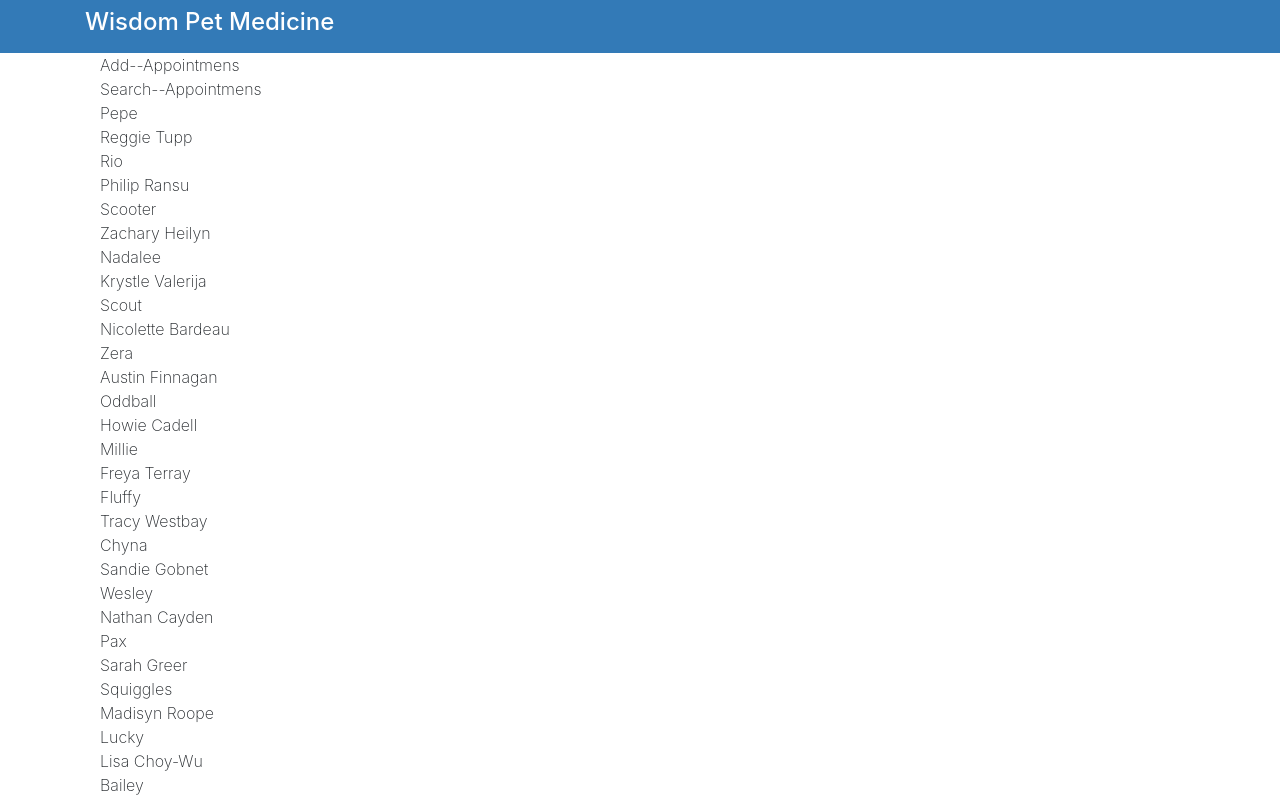
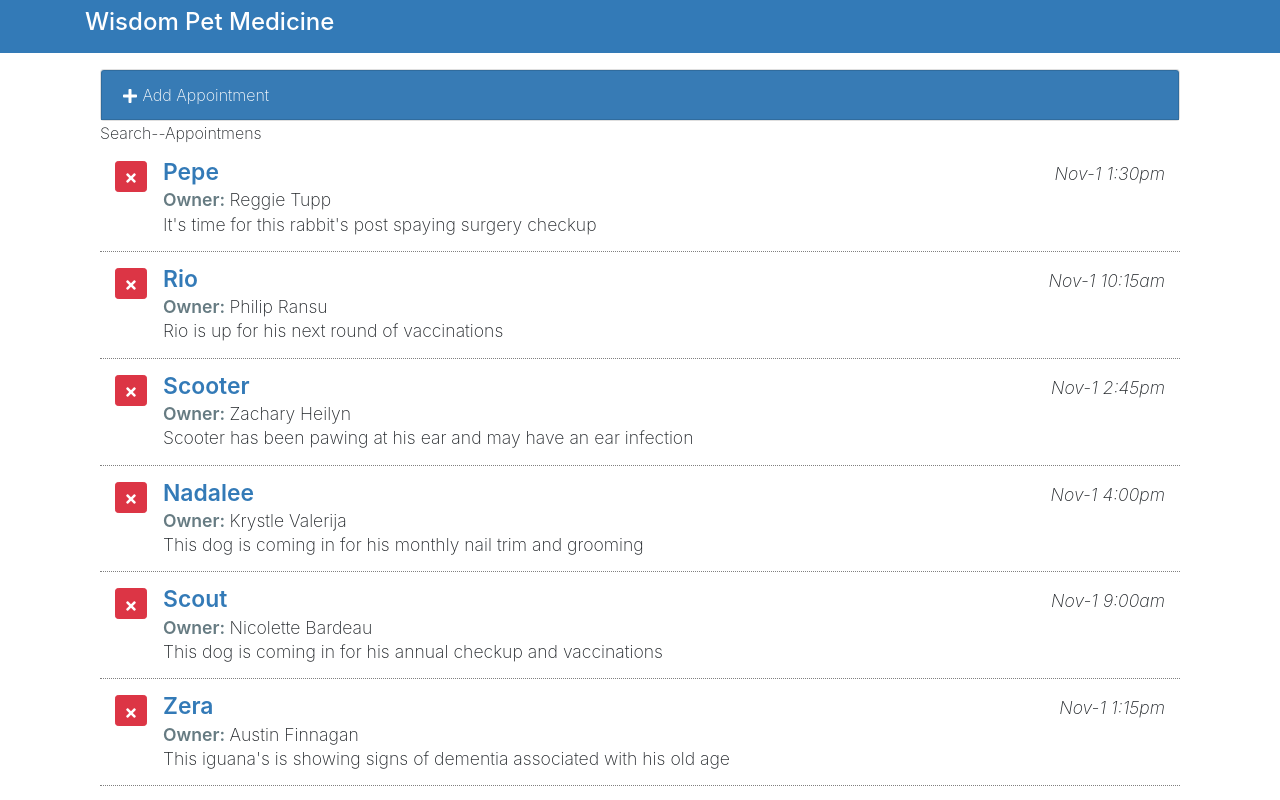
Before and after one commit to alefinvest/my-app-code-example, a React (Create React App) app: page / in a window 1280 px wide. Shown: the top 800 px of the page. Built offline with nearby package versions, Linux system fonts and the light colour scheme.

Commit message:
addAppointment component functionality created

```diff
--- a/src/components/AddAppointments.js
+++ b/src/components/AddAppointments.js
@@ -1,8 +1,176 @@
-import React, {Component} from 'react';
+import React, { Component } from 'react';
+import { FaPlus } from 'react-icons/fa';
 
 class AddAppointmens extends Component {
+
+  constructor() {
+    super();
+    this.state = {
+      petName: '',
+      ownerName: '',
+      aptDate: '',
+      aptTime: '',
+      aptNotes: ''
+    };
+    this.handleChange = this.handleChange.bind(this);
+    this.handleAdd = this.handleAdd.bind(this);
+  }
+
+  handleChange(e) {
+    const target = e.target;
+    const value = target.value;
+    const name = target.name;
+    this.setState({
+      [name]: value
+    });
+  }
+
+  handleAdd(e) {
+    e.preventDefault();
+    let tempApt = {
+      petName: this.state.petName,
+      ownerName: this.state.ownerName,
+      aptDate: this.state.aptDate + ' ' + this.state.aptTime,
+      aptNotes: this.state.aptNotes
+    };
+
+    this.props.addAppointment(tempApt);
+
+    this.setState({
+      petName: '',
+      ownerName: '',
+      aptDate: '',
+      aptTime: '',
+      aptNotes: ''
+    });
+
+    this.props.toggleForm();
+  }
+
     render() {
-        return <div>Add--Appointmens</div>;
+        return (
+          <div
+            className={
+              'card textcenter mt-3 ' +
+              (this.props.formDisplay ? '' : 'add-appointment')
+            }
+          >
+          <div
+            className="apt-addheading card-header bg-primary text-white"
+            onClick={this.props.toggleForm}
+          >
+            <FaPlus /> Add Appointment
+          </div>
+
+          <div className="card-body">
+          <form id="aptForm" noValidate
+            onSubmit={this.handleAdd}>
+            <div className="form-group form-row">
+              <label
+                  className="col-md-2 col-form-label text-md-right"
+                  htmlFor="petName"
+                  readOnly
+              >
+                  Pet Name
+              </label>
+              <div className="col-md-10">
+                  <input
+                  type="text"
+                  className="form-control"
+                  name="petName"
+                  placeholder="Pet's Name"
+                  value={this.state.petName}
+                  onChange={this.handleChange}
+                  />
+              </div>
+            </div>
+
+            <div className="form-group form-row">
+              <label
+                  className="col-md-2 col-form-label text-md-right"
+                  htmlFor="ownerName"
+              >
+                  Pet Owner
+              </label>
+              <div className="col-md-10">
+                  <input
+                  type="text"
+                  className="form-control"
+                  name="ownerName"
+                  placeholder="Owner's Name"
+                  value={this.state.ownerName}
+                  onChange={this.handleChange}
+                  />
+              </div>
+            </div>
+
+            <div className="form-group form-row">
+              <label
+                  className="col-md-2 col-form-label text-md-right"
+                  htmlFor="aptDate"
+              >
+                  Date
+              </label>
+              <div className="col-md-4">
+                <input
+                  type="date"
+                  className="form-control"
+                  name="aptDate"
+                  id="aptDate"
+                  value={this.state.aptDate}
+                  onChange={this.handleChange}
+                />
+              </div>
+              <label
+                  className="col-md-2 col-form-label text-md-right"
+                  htmlFor="aptTime"
+              >
+                  Time
+              </label>
+              <div className="col-md-4">
+                <input
+                  type="time"
+                  className="form-control"
+                  name="aptTime"
+                  id="aptTime"
+                  value={this.state.aptTime}
+                  onChange={this.handleChange}
+                />
+              </div>
+            </div>
+
+            <div className="form-group form-row">
+              <label className="col-md-2 text-md-right" htmlFor="aptNotes">
+                  Apt. Notes
+              </label>
+              <div className="col-md-10">
+                  <textarea
+                  className="form-control"
+                  rows="4"
+                  cols="50"
+                  name="aptNotes"
+                  id="aptNotes"
+                  placeholder="Appointment Notes"
+                  value={this.state.aptNotes}
+                  onChange={this.handleChange}
+                  />
+              </div>
+            </div>
+
+            <div className="form-group form-row mb-0">
+              <div className="offset-md-2 col-md-10">
+                <button
+                  type="submit"
+                  className="btn btn-primary d-block ml-auto"
+                >
+                  Add Appointment
+                </button>
+              </div>
+            </div>
+          </form>
+          </div>
+        </div>
+      );
     }
 }
 
--- a/src/components/App.js
+++ b/src/components/App.js
@@ -3,15 +3,41 @@ import '../css/App.css';
 import AddAppointments from './AddAppointments';
 import SearchAppointments from './SearchAppointments';
 import ListAppointments from './ListAppointments';
-import { times } from 'lodash';
+import { times, without } from 'lodash';
 
 class App extends React.Component {
 
   constructor() {
     super();
     this.state = {
-      myAppointments: []
+      myAppointments: [],
+      formDisplay: false,
+      lastIndex: 0
     };
+    this.deleteAppointment = this.deleteAppointment.bind(this);
+    this.addAppointment = this.addAppointment.bind(this);
+    this.toggleForm = this.toggleForm.bind(this);
+    this.deleteAppointment = this.deleteAppointment.bind(this);
+  }
+
+  addAppointment(apt) {
+    let tempApts = this.state.myAppointments;
+    apt.aptId = this.state.lastIndex;
+    tempApts.unshift(apt);
+    this.setState({
+      myAppointments: tempApts,
+      lastIndex: this.state.lastIndex + 1
+    });
+  }
+
+  deleteAppointment(apt) {
+    let tempApts = this.state.myAppointments;
+    tempApts = without(tempApts, apt);
+    this.setState({myAppointments: tempApts});
+  }
+
+  toggleForm() {
+    this.setState({ formDisplay: !this.state.formDisplay })
   }
 
   componentDidMount() {
@@ -19,6 +45,8 @@ class App extends React.Component {
     .then(response => response.json())
     .then(result => {
       const apts = result.map(item => {
+        item.aptId = this.state.lastIndex;
+        this.setState({lastIndex: this.state.lastIndex + 1});
         return item;
       });
       this.setState({
@@ -34,9 +62,16 @@ class App extends React.Component {
           <div className="row">
             <div className="col-md-12 bg-white">
               <div className="container">
-                <AddAppointments />
+                <AddAppointments
+                  formDisplay={this.state.formDisplay}
+                  toggleForm={this.toggleForm}
+                  addAppointment={this.addAppointment}
+                />
                 <SearchAppointments />
-                <ListAppointments appointments={this.state.myAppointments}/>
+                <ListAppointments
+                  appointments={this.state.myAppointments}
+                  deleteAppointment={this.deleteAppointment}
+                  />
               </div>
             </div>
           </div>
--- a/src/components/ListAppointments.js
+++ b/src/components/ListAppointments.js
@@ -1,14 +1,42 @@
 import React, {Component} from 'react';
+import { FaTimes } from 'react-icons/fa';
+import Moment from 'react-moment';
 
 class ListAppointmens extends Component {
   render() {
-    const listItems = this.props.appointments.map(item => (
-        <div>
-          <div>{item.petName}</div>
-          <div>{item.ownerName}</div>
-        </div>
-      ));
-    return <div>{listItems}</div>;
+    return (
+      <div className="appointment-list item-list mb-3" >
+        {this.props.appointments.map(item => (
+          <div className="pet-item col media py-3" key={item.aptId}>
+            <div className="mr-3">
+              <button className="pet-delete btn btn-sm btn-danger"
+                onClick={() => this.props.deleteAppointment(item)}>
+                <FaTimes />
+              </button>
+            </div>
+
+            <div className="pet-info media-body">
+              <div className="pet-head d-flex">
+                <span className="pet-name">{item.petName}</span>
+                <span className="apt-date ml-auto">
+                  <Moment
+                    date={item.aptDate}
+                    parse="YYYY-MM-dd hh:mm"
+                    format="MMM-D h:mma"
+                  />
+                </span>
+              </div>
+
+              <div className="owner-name">
+                <span className="label-item">Owner: </span>
+                <span>{item.ownerName}</span>
+              </div>
+              <div className="apt-notes">{item.aptNotes}</div>
+            </div>
+          </div>
+        ))}
+      </div>
+    );
   }
 }
 
--- a/src/css/App.css
+++ b/src/css/App.css
@@ -1,38 +1,45 @@
-.App {
-  text-align: center;
+.add-appointment .card-body {
+  display: none;
 }
 
-.App-logo {
-  height: 40vmin;
-  pointer-events: none;
+.apt-addheading {
+  cursor: pointer;
+  user-select: none;
 }
 
-@media (prefers-reduced-motion: no-preference) {
-  .App-logo {
-    animation: App-logo-spin infinite 20s linear;
-  }
+.appointment-list {
+  font-size: 1.1em;
 }
 
-.App-header {
-  background-color: #282c34;
-  min-height: 100vh;
-  display: flex;
-  flex-direction: column;
-  align-items: center;
-  justify-content: center;
-  font-size: calc(10px + 2vmin);
-  color: white;
+.appointment-list .pet-item {
+  border-bottom: 1px dotted gray;
 }
 
-.App-link {
-  color: #61dafb;
+.appointment-list .pet-item:last-child {
+  border-bottom: none;
 }
 
-@keyframes App-logo-spin {
-  from {
-    transform: rotate(0deg);
-  }
-  to {
-    transform: rotate(360deg);
-  }
+.appointment-list .pet-name {
+  font-weight: 600;
+  color: #337ab7;
+  font-size: 1.3em;
+  line-height: 100%;
 }
+
+.appointment-list .label-item {
+  font-weight: 600;
+  color: #667b82;
+}
+
+.appointment-list .apt-date {
+  font-style: italic;
+}
+
+.appointment-list .apt-notes {
+  line-height: 120%;
+}
+
+.dropdown-item.active,
+.dropdown-item:active {
+  background-color: #a9aeb2;
+}
```
